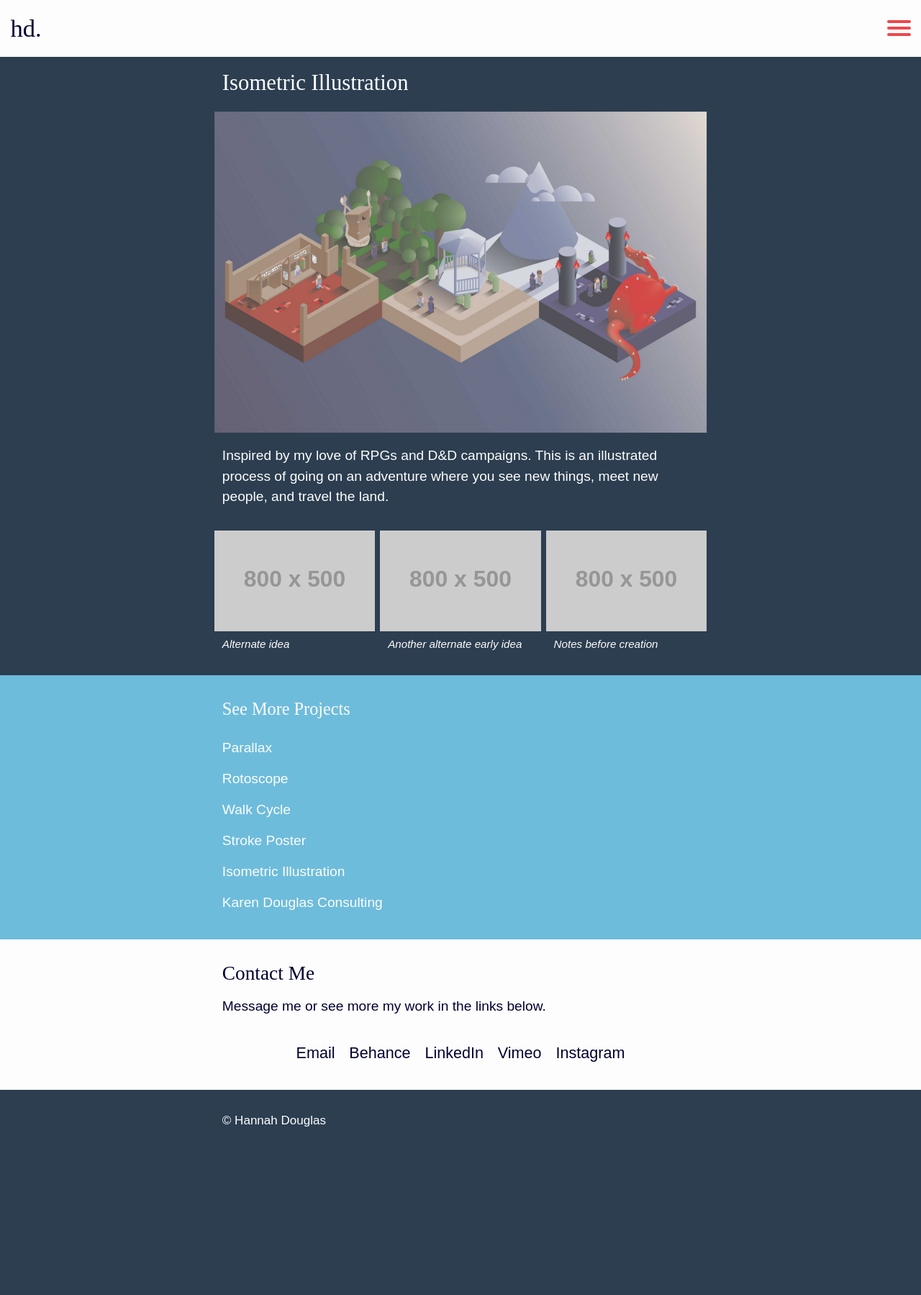
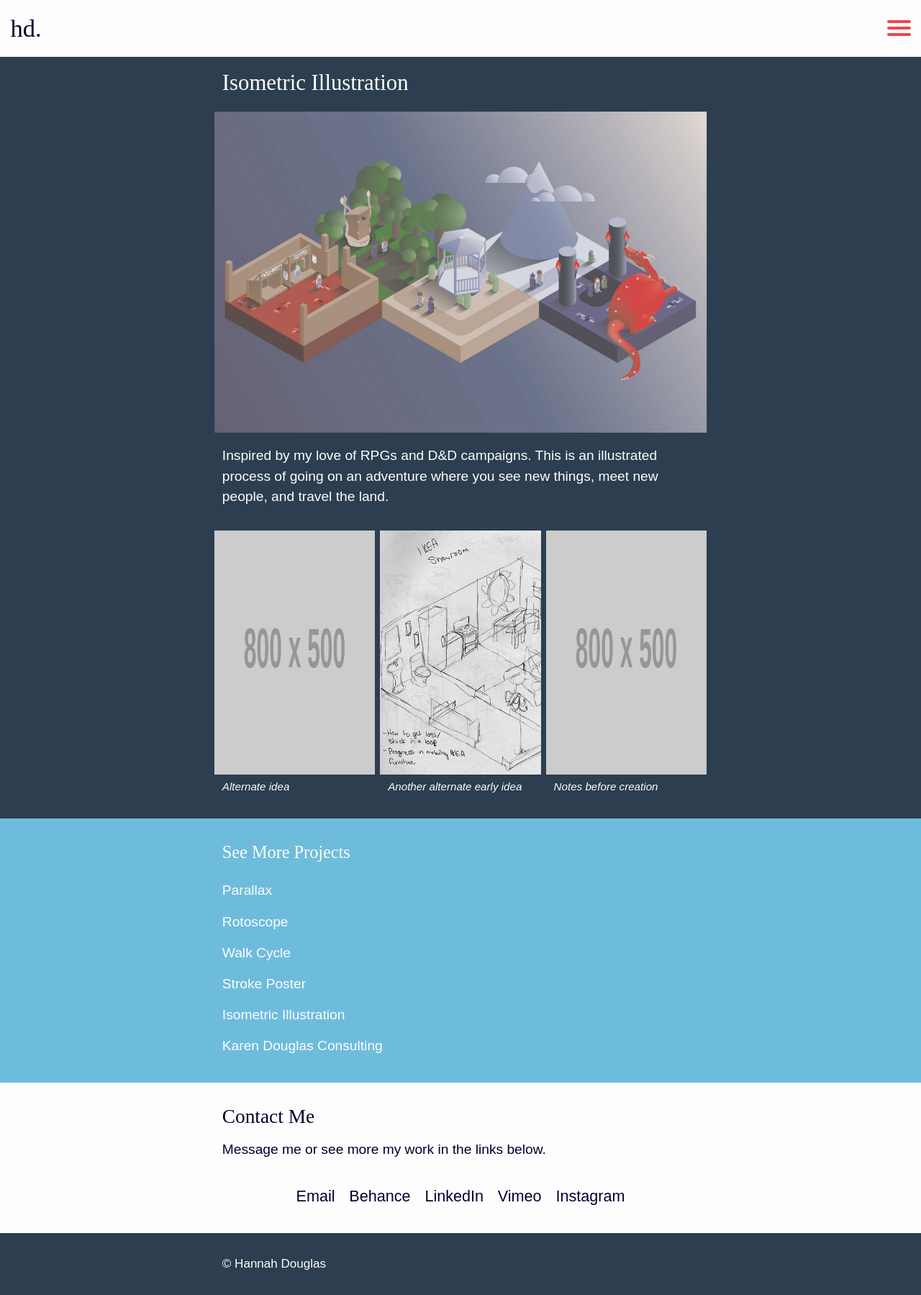
Before and after one commit to hldouglas/portfolio, a Jekyll site: the page built from isometric-illustration.html, in a window 1280 px wide. Shown: the whole page at 72% size. Built offline with Jekyll 4.4.1, drawn with Linux system fonts in a browser that asks for light colours; before the commit the page ends 1600 px from its top, so only the background shows below that.

Commit message:
Started to add case study images
Began creating embed containers for them

```diff
--- a/isometric-illustration.html
+++ b/isometric-illustration.html
@@ -13,19 +13,25 @@
     </div>
     <div class="unit unit-xs-1 unit-s-1 unit-m-1-2 unit-l-1-3 unit-xl-1-3">
       <figure>
-        <img itemprop="image" class="img-flex image island-1-8" src="https://via.placeholder.com/800x500">
+        <div class="embed embed-2by3">
+          <img itemprop="image" class="img-flex image island-1-8 embed-item" src="https://via.placeholder.com/800x500">
+        </div>
         <figcaption class="gutter-1-2 micro">Alternate idea</figcaption>
       </figure>
     </div>
     <div class="unit unit-xs-1 unit-s-1 unit-m-1-2 unit-l-1-3 unit-xl-1-3">
       <figure>
-        <img itemprop="image" class="img-flex image island-1-8" src="https://via.placeholder.com/800x500">
+        <div class="embed embed-2by3">
+          <img itemprop="image" class="img-flex image island-1-8 embed-item" src="{{site.baseurl}}/images/iso-sketch-2.jpg" alt="An isometric sketch of an IKEA layout">
+        </div>
         <figcaption class="gutter-1-2 micro">Another alternate early idea</figcaption>
       </figure>
     </div>
     <div class="unit unit-xs-1 unit-s-1 unit-m-1 unit-l-1-3 unit-xl-1-3">
       <figure>
-        <img itemprop="image" class="img-flex image island-1-8" src="https://via.placeholder.com/800x500">
+        <div class="embed embed-2by3">
+          <img itemprop="image" class="img-flex image island-1-8 embed-item" src="https://via.placeholder.com/800x500">
+        </div>
         <figcaption class="gutter-1-2 micro">Notes before creation</figcaption>
       </figure>
     </div>
```
Also changed, not shown: images/iso-sketch-2.jpg (added).
